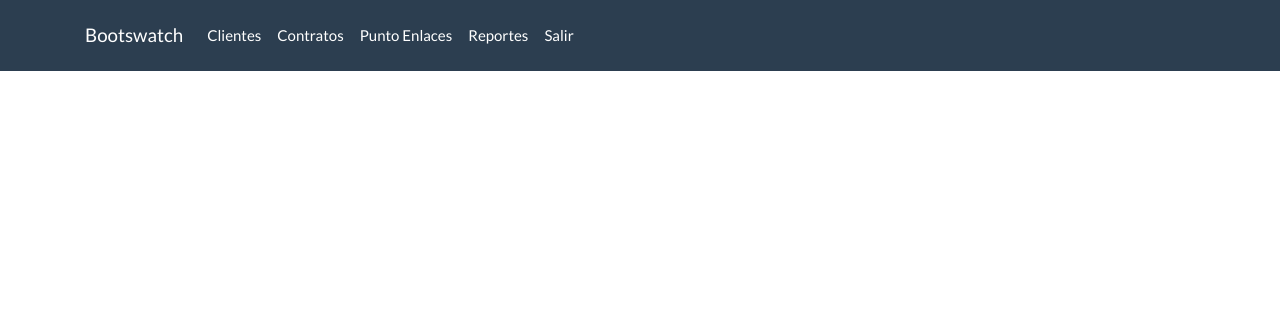
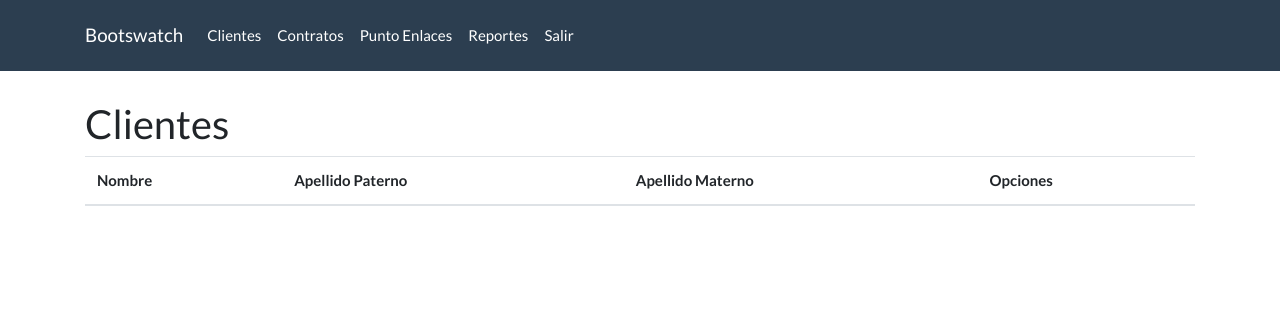
Before and after one commit to fernandosg/platformsales, a Django app: page /clientes/ in a window 1280 px wide. Shown: the top 331 px of the page. Run offline with Django 3.2, Linux system fonts and the light colour scheme; the visitor is signed in with stand-in values (Sample User, id 1); data that the repository does not hold is empty; some libraries are stand-ins or nearby versions.

Commit message:
Ajustes en diseño.

```diff
--- a/cliente/templates/cliente/index.html
+++ b/cliente/templates/cliente/index.html
@@ -1,6 +1,26 @@
 {% extends "base.html" %}
 {% block content %}
-  {% for cliente in clientes %}
-    {% include "cliente/partials/cliente.html" %}
-  {% endfor %}
+  <section class="col-lg-12">
+    <h2>Clientes</h2>
+    <table class="table table-hover">
+      <thead>
+        <tr>
+          <th>Nombre</th>
+          <th>Apellido Paterno</th>
+          <th>Apellido Materno</th>
+          <th>Opciones</th>
+        </tr>
+      </thead>
+      <tbody>
+        {% for cliente in clientes %}
+          <tr>
+            <td>{{cliente.nombre}}</td>
+            <td>{{cliente.apellido_paterno}}</td>
+            <td>{{cliente.apellido_materno}}</td>
+            <td><a href="{% url 'cliente:detalle_cliente' pk=cliente.id %}" class="btn btn-primary">Editar</a></td>
+          </tr>
+        {% endfor %}
+      </tbody>
+    </table>
+  </section>
 {% endblock %}
```
Also changed, not shown: contratos/templates/contratos/index.html (+21 -3 lines), reportes/templates/reportes/index.html (+15 -3 lines).
